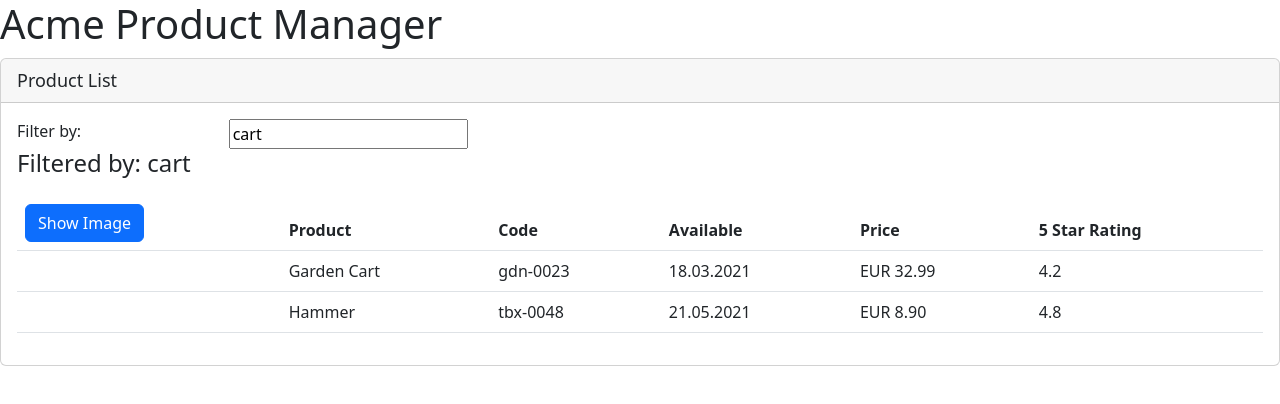
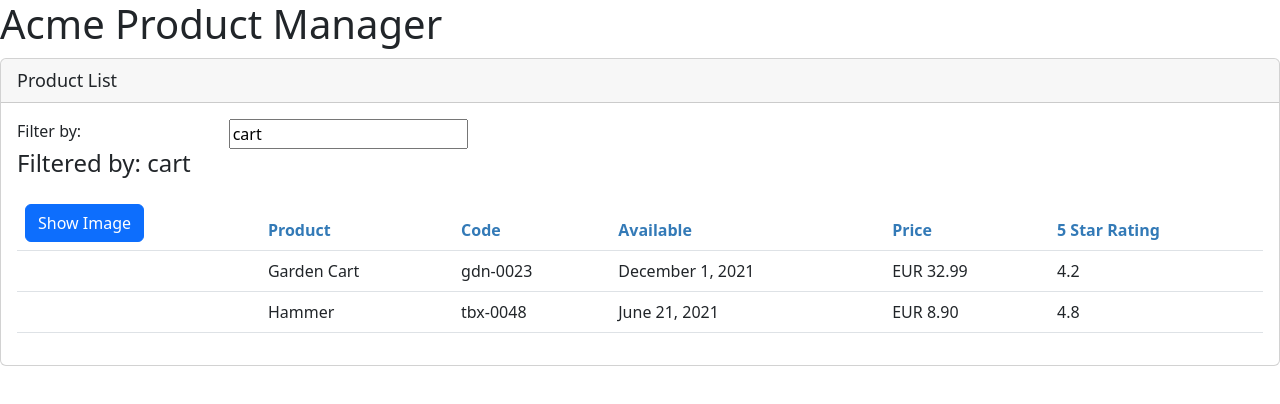
Before and after one commit to michalkoh/angular-getting-started, an Angular app: page / in a window 1280 px wide. Shown: the top 404 px of the page. Built offline with nearby package versions, Linux system fonts and the light colour scheme.

Commit message:
Interfaces

```diff
--- /dev/null
+++ b/src/products/product-list.component.css
@@ -0,0 +1,3 @@
+thead {
+    color: #337AB7;
+}
--- a/src/products/product-list.component.html
+++ b/src/products/product-list.component.html
@@ -35,15 +35,15 @@
                         <td>
                             <img *ngIf="showImage"
                                  [src]="product.imageUrl"
-                                 [title]="product.productName | uppercase"
+                                 [title]="product.name | uppercase"
                                  [style.width.px]='imageWidth'
                                  [style.margin.px]='imageMargin' />
                         </td>
-                        <td>{{product.productName}}</td>
-                        <td>{{product.productCode | lowercase}}</td>
-                        <td>{{product.releaseDate}}</td>
+                        <td>{{product.name}}</td>
+                        <td>{{product.code | lowercase}}</td>
+                        <td>{{product.releaseDate | date:'longDate'}}</td>
                         <td>{{product.price | currency:'EUR ':'code':'1.2-2' | uppercase}}</td>
-                        <td>{{product.starRating}}</td>
+                        <td>{{product.rating}}</td>
                     </tr>
                 </tbody>
             </table>
--- a/src/products/product-list.component.ts
+++ b/src/products/product-list.component.ts
@@ -1,8 +1,10 @@
 import { Component } from "@angular/core";
+import { IProduct } from "./product";
 
 @Component({
     selector: 'pm-products',
-    templateUrl: './product-list.component.html'
+    templateUrl: './product-list.component.html',
+    styleUrls: ['./product-list.component.css']
 })
 
 export class ProductListComponent {
@@ -11,25 +13,25 @@ export class ProductListComponent {
     imageMargin: number = 2;
     showImage: boolean = false;
     listFilter: string = 'cart';
-    products: any[] = [
+    products: IProduct[] = [
         {
-            "productId": 2,
-            "productName": "Garden Cart",
-            "productCode": "GDN-0023",
-            "releaseDate": "18.03.2021",
+            "id": 2,
+            "name": "Garden Cart",
+            "code": "GDN-0023",
+            "releaseDate": new Date(2021, 11, 1),
             "description": "15 gallon capacity rolling garden cart",
             "price": 32.99,
-            "starRating": 4.2,
+            "rating": 4.2,
             "imageUrl": "assets/images/garden_cart.png"
         },
         {
-            "productId": 5,
-            "productName": "Hammer",
-            "productCode": "TBX-0048",
-            "releaseDate": "21.05.2021",
+            "id": 5,
+            "name": "Hammer",
+            "code": "TBX-0048",
+            "releaseDate": new Date(2021, 5, 21),
             "description": "Curved claw steel hammer",
             "price": 8.9,
-            "starRating": 4.8,
+            "rating": 4.8,
             "imageUrl": "assets/images/hammer.png"
         }
     ];
--- /dev/null
+++ b/src/products/product.ts
@@ -0,0 +1,10 @@
+export interface IProduct {
+    id: number;
+    name: string;
+    code: string;
+    releaseDate: Date;
+    price: number;
+    description: string;
+    rating: number;
+    imageUrl: string;
+}
```
